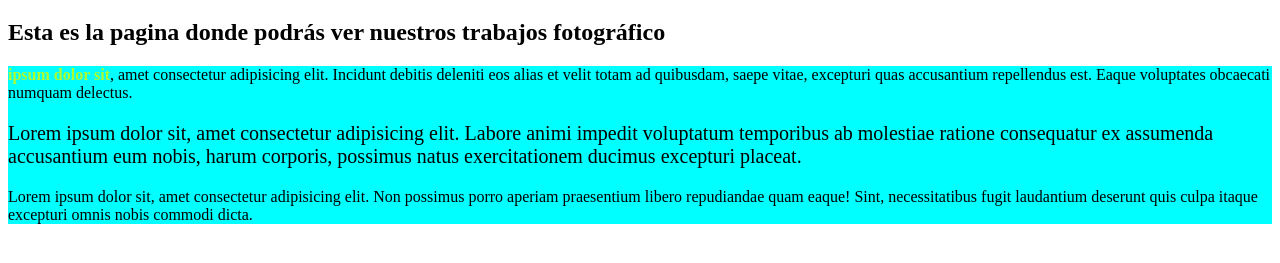
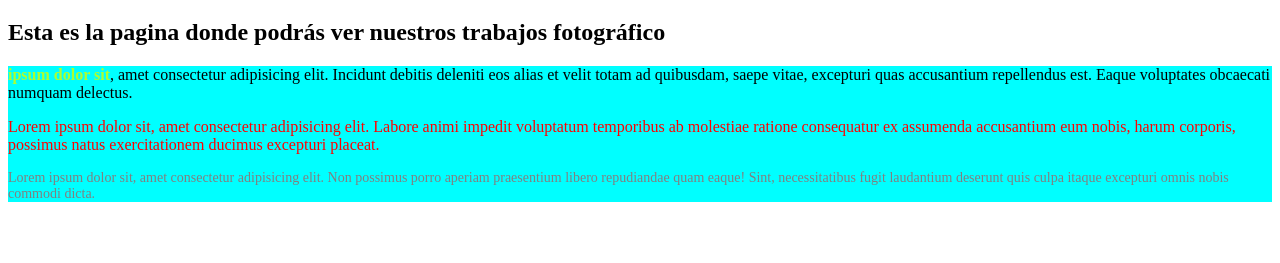
Before and after one commit to dev-soporte/pagina-web, a plain HTML site: page index.html in a window 1280 px wide. Shown: the part 61-324 px from the top of the page. Drawn offline with Linux system fonts and the light colour scheme.

Commit message:
cambiando colores

```diff
--- a/index.html
+++ b/index.html
@@ -11,8 +11,8 @@
         <h2>Esta es la pagina donde podrás ver nuestros trabajos fotográfico</h2>
         <div style="background-color:aqua;">
             <p><strong style="color:greenyellow">ipsum dolor sit</strong>, amet consectetur adipisicing elit. Incidunt debitis deleniti eos alias et velit totam ad quibusdam, saepe vitae, excepturi quas accusantium repellendus est. Eaque voluptates obcaecati numquam delectus.</p>
-            <P  style="font-size:20px">Lorem ipsum dolor sit, amet consectetur adipisicing elit. Labore animi impedit voluptatum temporibus ab molestiae ratione consequatur ex assumenda accusantium eum nobis, harum corporis, possimus natus exercitationem ducimus excepturi placeat.</P>
-            <p>Lorem ipsum dolor sit, amet consectetur adipisicing elit. Non possimus porro aperiam praesentium libero repudiandae quam eaque! Sint, necessitatibus fugit laudantium deserunt quis culpa itaque excepturi omnis nobis commodi dicta.</p>
+            <P  style="font-size:16px;color:red">Lorem ipsum dolor sit, amet consectetur adipisicing elit. Labore animi impedit voluptatum temporibus ab molestiae ratione consequatur ex assumenda accusantium eum nobis, harum corporis, possimus natus exercitationem ducimus excepturi placeat.</P>
+            <p style="font-size:14px;color:grey">Lorem ipsum dolor sit, amet consectetur adipisicing elit. Non possimus porro aperiam praesentium libero repudiandae quam eaque! Sint, necessitatibus fugit laudantium deserunt quis culpa itaque excepturi omnis nobis commodi dicta.</p>
         </div>
     </body>
 </html>
```
